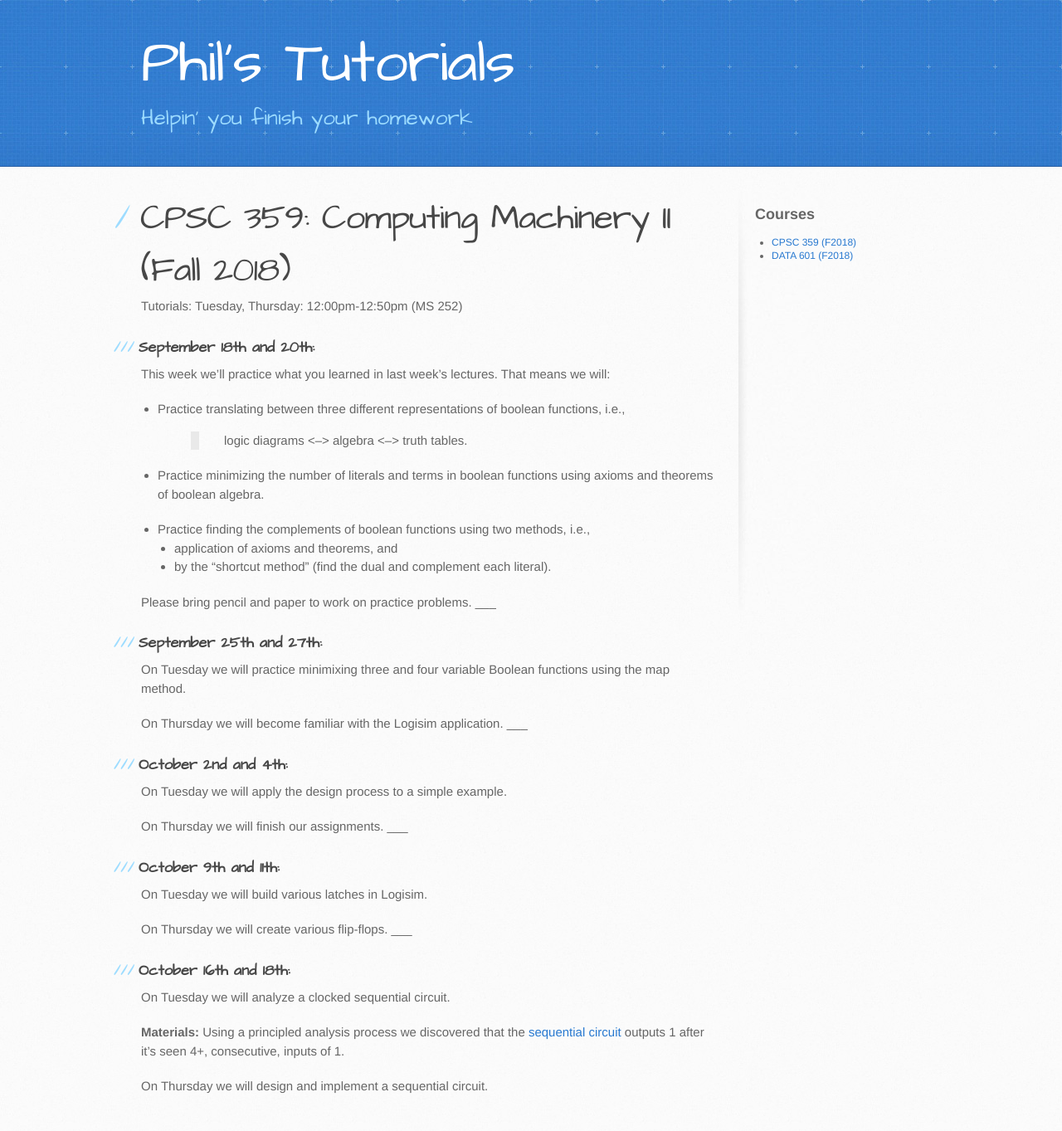
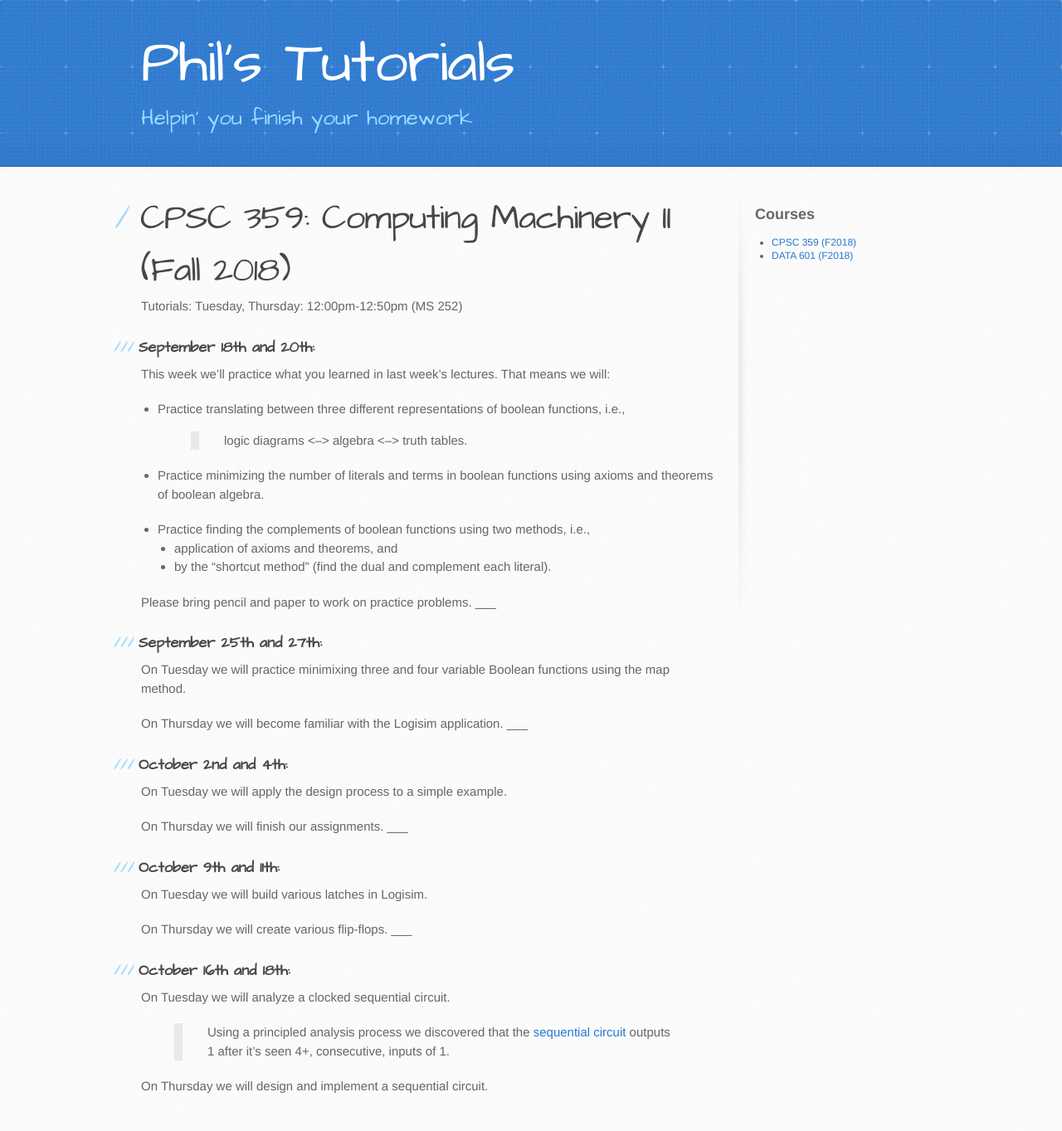
Before and after one commit to philstutorials/philstutorials.github.io, a Jekyll site: the page built from CPSC359.md, in a window 1280 px wide. Shown: the whole page at 83% size. Built offline with Jekyll 4.4.1, drawn with Linux system fonts in a browser that asks for light colours; our own code applies the rules of GitHub Pages for plain Markdown files.

Commit message:
Update CPSC359.md

```diff
--- a/CPSC359.md
+++ b/CPSC359.md
@@ -39,7 +39,6 @@ ___
 ### October 16th and 18th:
 On Tuesday we will analyze a clocked sequential circuit.
 
-
-**Materials:** Using a principled analysis process we discovered that the [sequential circuit](https://raw.githubusercontent.com/philstutorials/philstutorials.github.io/master/_data/analyze_this.circ "Logisim file, Save to your computer") outputs 1 after it's seen 4+, consecutive, inputs of 1.
+> Using a principled analysis process we discovered that the [sequential circuit](https://raw.githubusercontent.com/philstutorials/philstutorials.github.io/master/_data/analyze_this.circ "Logisim file, Save to your computer") outputs 1 after it's seen 4+, consecutive, inputs of 1.
 
 On Thursday we will design and implement a sequential circuit.
```
